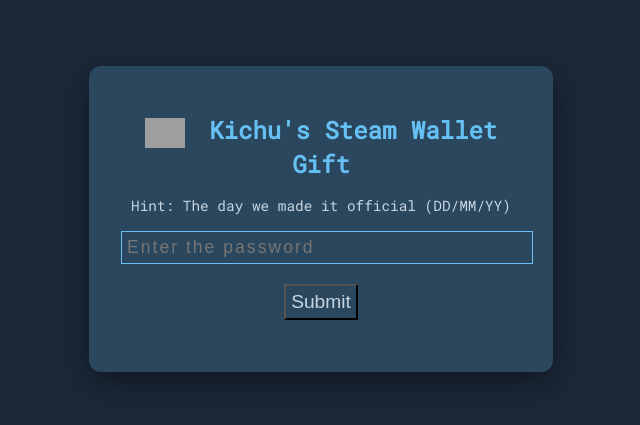
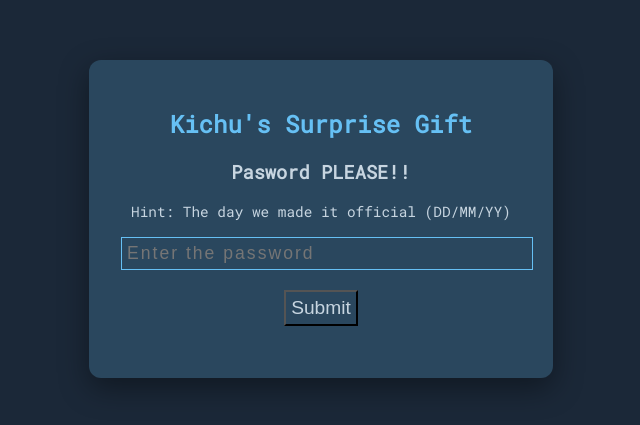
Before and after one commit to KrishnapriyaSkk/wallet-code, a plain HTML site: page index.html in a window 1280 px wide. Shown: the part 181-606 px from the top of the page, without its empty margins (319-959 px from the left). Drawn offline with Linux system fonts and the light colour scheme; grey boxes are pictures that could not be loaded.

Commit message:
Update index.html

```diff
--- a/index.html
+++ b/index.html
@@ -99,15 +99,16 @@
 </head>
 <body>
   <div class="card">
-    <h1><img src="https://upload.wikimedia.org/wikipedia/commons/8/83/Steam_icon_logo.svg" class="steam-logo" alt="Steam Logo"/> Kichu's Steam Wallet Gift</h1>
-
     <div id="passwordSection">
+      <h1>Kichu's Surprise Gift</h1>
+      <h3>Pasword PLEASE!!</h3>
       <p class="hint">Hint: The day we made it official (DD/MM/YY)</p>
       <input type="password" id="passwordInput" placeholder="Enter the password" />
       <button class="submit-button" onclick="checkPassword()">Submit</button>
     </div>
 
     <div id="walletSection">
+      <h1><img src="https://upload.wikimedia.org/wikipedia/commons/8/83/Steam_icon_logo.svg" class="steam-logo" alt="Steam Logo"/> Kichu's Steam Wallet Gift</h1>
       <div class="code-container">
         <input type="text" id="steamCode" value="" disabled />
         <button onclick="copyCode()" title="Copy to clipboard">📋</button>
```
